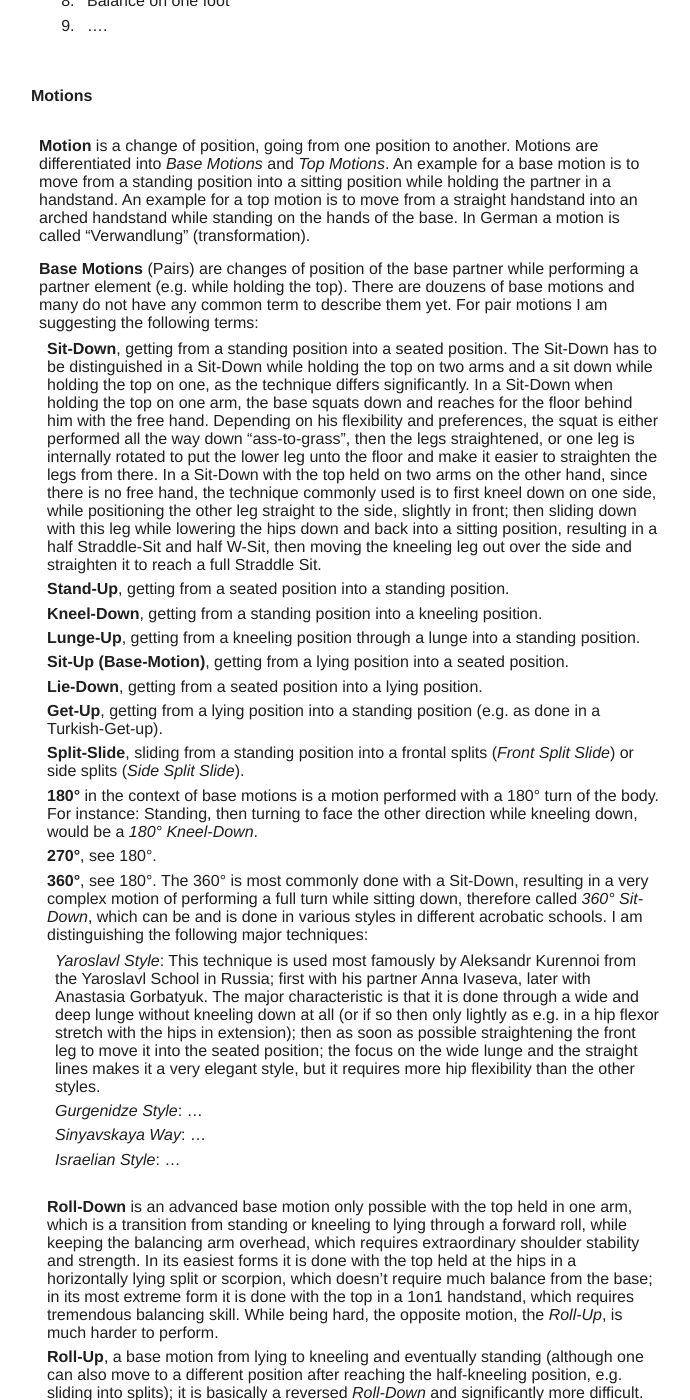
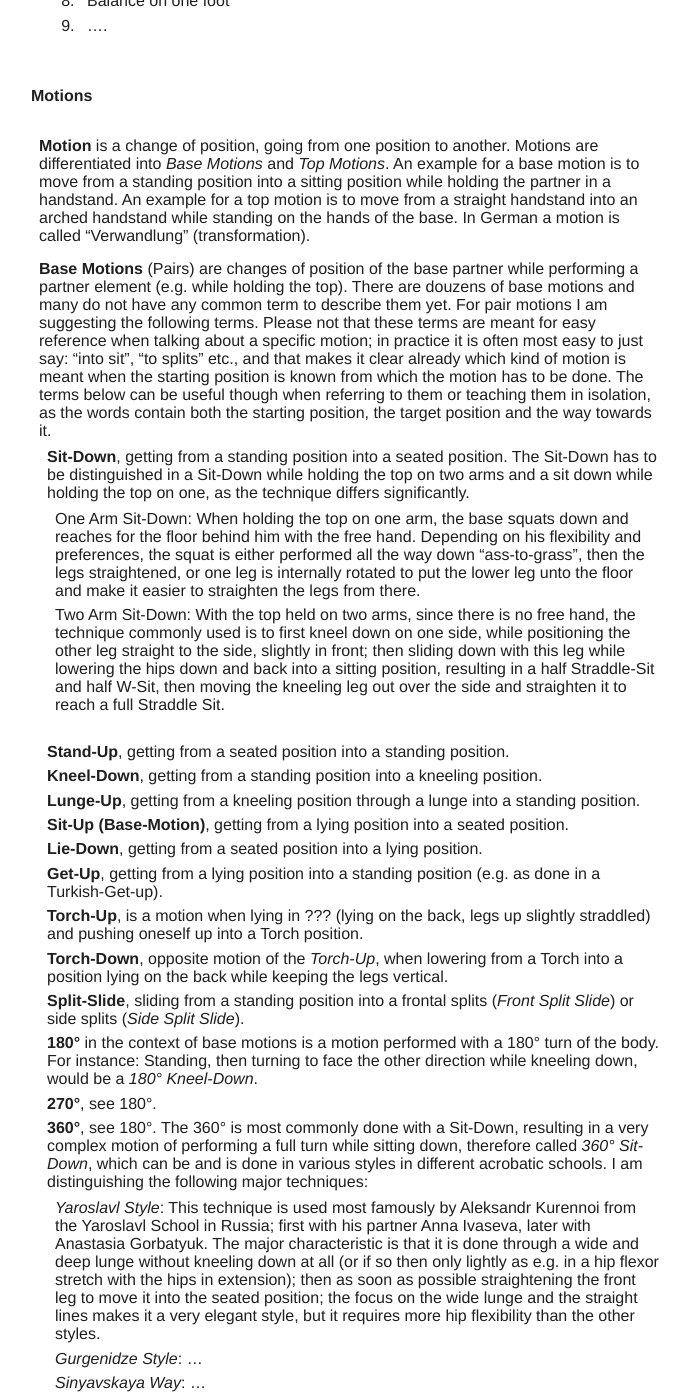
Before and after one commit to floshin/acrolib, a Jekyll site: the page built from glossary.md, in a window 1280 px wide and 1400 px high, scrolled down 5791 px. Shown: the whole window, without its empty margins (294-984 px from the left). Built offline with Jekyll 4.4.1, drawn with Linux system fonts in a browser that asks for light colours; our own code applies the rules of GitHub Pages for plain Markdown files.

Commit message:
Update glossary.md

```diff
--- a/glossary.md
+++ b/glossary.md
@@ -152,14 +152,18 @@ We divide the Acrobatic terms into the following categories according to the cat
 
 * **Motion** is a change of position, going from one position to another. Motions are differentiated into *Base Motions* and *Top Motions*. An example for a base motion is to move from a standing position into a sitting position while holding the partner in a handstand. An example for a top motion is to move from a straight handstand into an arched handstand while standing on the hands of the base. In German a motion is called "Verwandlung" (transformation).
 
-* **Base Motions** (Pairs) are changes of position of the base partner while performing a partner element (e.g. while holding the top). There are douzens of base motions and many do not have any common term to describe them yet. For pair motions I am suggesting the following terms:
-  * **Sit-Down**, getting from a standing position into a seated position. The Sit-Down has to be distinguished in a Sit-Down while holding the top on two arms and a sit down while holding the top on one, as the technique differs significantly. In a Sit-Down when holding the top on one arm, the base squats down and reaches for the floor behind him with the free hand. Depending on his flexibility and preferences, the squat is either performed all the way down "ass-to-grass", then the legs straightened, or one leg is internally rotated to put the lower leg unto the floor and make it easier to straighten the legs from there. In a Sit-Down with the top held on two arms on the other hand, since there is no free hand, the technique commonly used is to first kneel down on one side, while positioning the other leg straight to the side, slightly in front; then sliding down with this leg while lowering the hips down and back into a sitting position, resulting in a half Straddle-Sit and half W-Sit, then moving the kneeling leg out over the side and straighten it to reach a full Straddle Sit.
+* **Base Motions** (Pairs) are changes of position of the base partner while performing a partner element (e.g. while holding the top). There are douzens of base motions and many do not have any common term to describe them yet. For pair motions I am suggesting the following terms. Please not that these terms are meant for easy reference when talking about a specific motion; in practice it is often most easy to just say: "into sit", "to splits" etc., and that makes it clear already which kind of motion is meant when the starting position is known from which the motion has to be done. The terms below can be useful though when referring to them or teaching them in isolation, as the words contain both the starting position, the target position and the way towards it.
+  * **Sit-Down**, getting from a standing position into a seated position. The Sit-Down has to be distinguished in a Sit-Down while holding the top on two arms and a sit down while holding the top on one, as the technique differs significantly.
+    * One Arm Sit-Down: When holding the top on one arm, the base squats down and reaches for the floor behind him with the free hand. Depending on his flexibility and preferences, the squat is either performed all the way down "ass-to-grass", then the legs straightened, or one leg is internally rotated to put the lower leg unto the floor and make it easier to straighten the legs from there.
+    * Two Arm Sit-Down: With the top held on two arms, since there is no free hand, the technique commonly used is to first kneel down on one side, while positioning the other leg straight to the side, slightly in front; then sliding down with this leg while lowering the hips down and back into a sitting position, resulting in a half Straddle-Sit and half W-Sit, then moving the kneeling leg out over the side and straighten it to reach a full Straddle Sit.
   * **Stand-Up**, getting from a seated position into a standing position.
   * **Kneel-Down**, getting from a standing position into a kneeling position.
   * **Lunge-Up**, getting from a kneeling position through a lunge into a standing position.
   * **Sit-Up (Base-Motion)**, getting from a lying position into a seated position.
   * **Lie-Down**, getting from a seated position into a lying position.
   * **Get-Up**, getting from a lying position into a standing position (e.g. as done in a Turkish-Get-up).
+  * **Torch-Up**, is a motion when lying in ??? (lying on the back, legs up slightly straddled) and pushing oneself up into a Torch position.
+  * **Torch-Down**, opposite motion of the *Torch-Up*, when lowering from a Torch into a position lying on the back while keeping the legs vertical.
   * **Split-Slide**, sliding from a standing position into a frontal splits (*Front Split Slide*) or side splits (*Side Split Slide*).
   * **180°** in the context of base motions is a motion performed with a 180° turn of the body. For instance: Standing, then turning to face the other direction while kneeling down, would be a *180° Kneel-Down*.
   * **270°**, see 180°.
```
